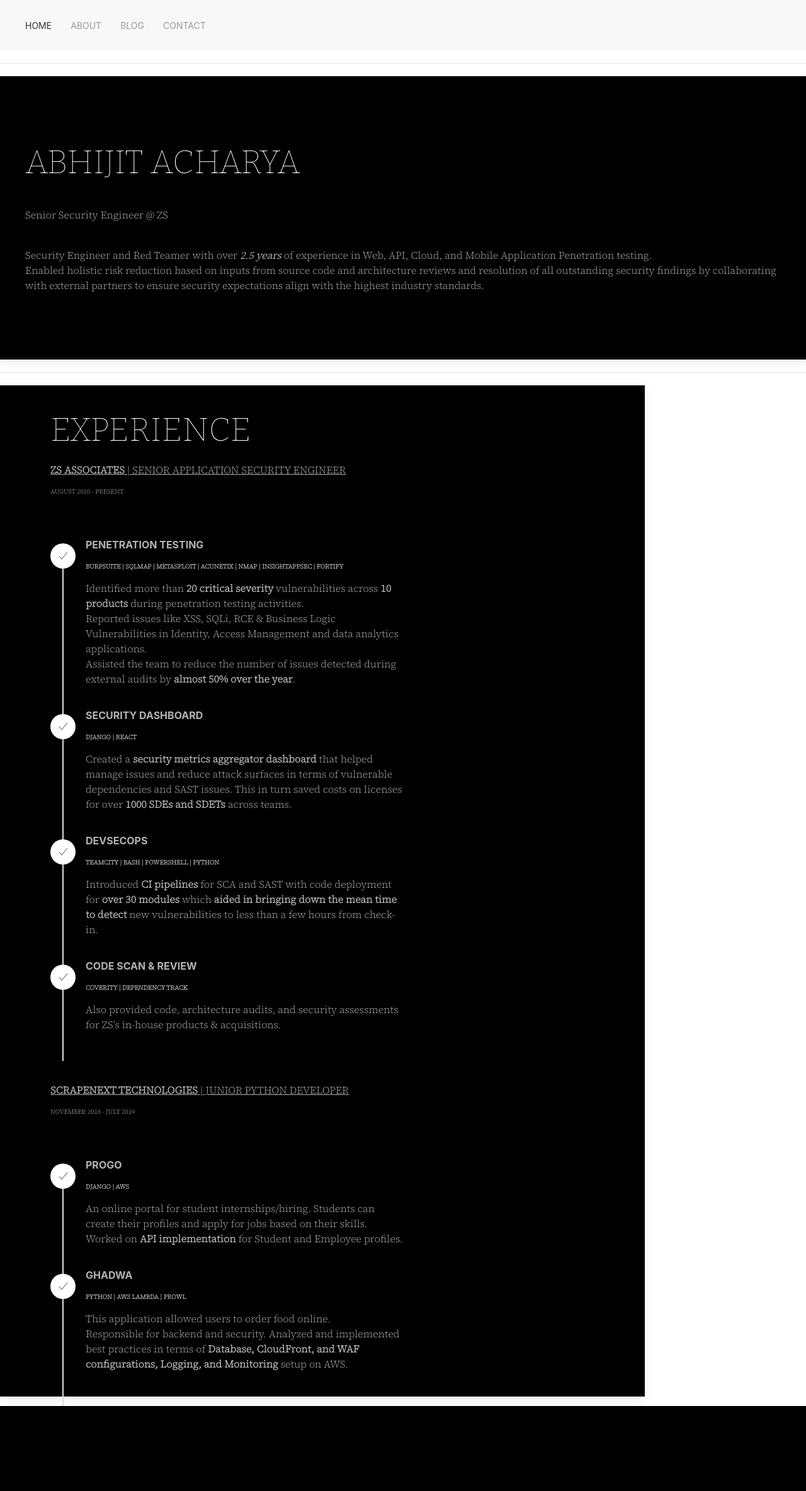
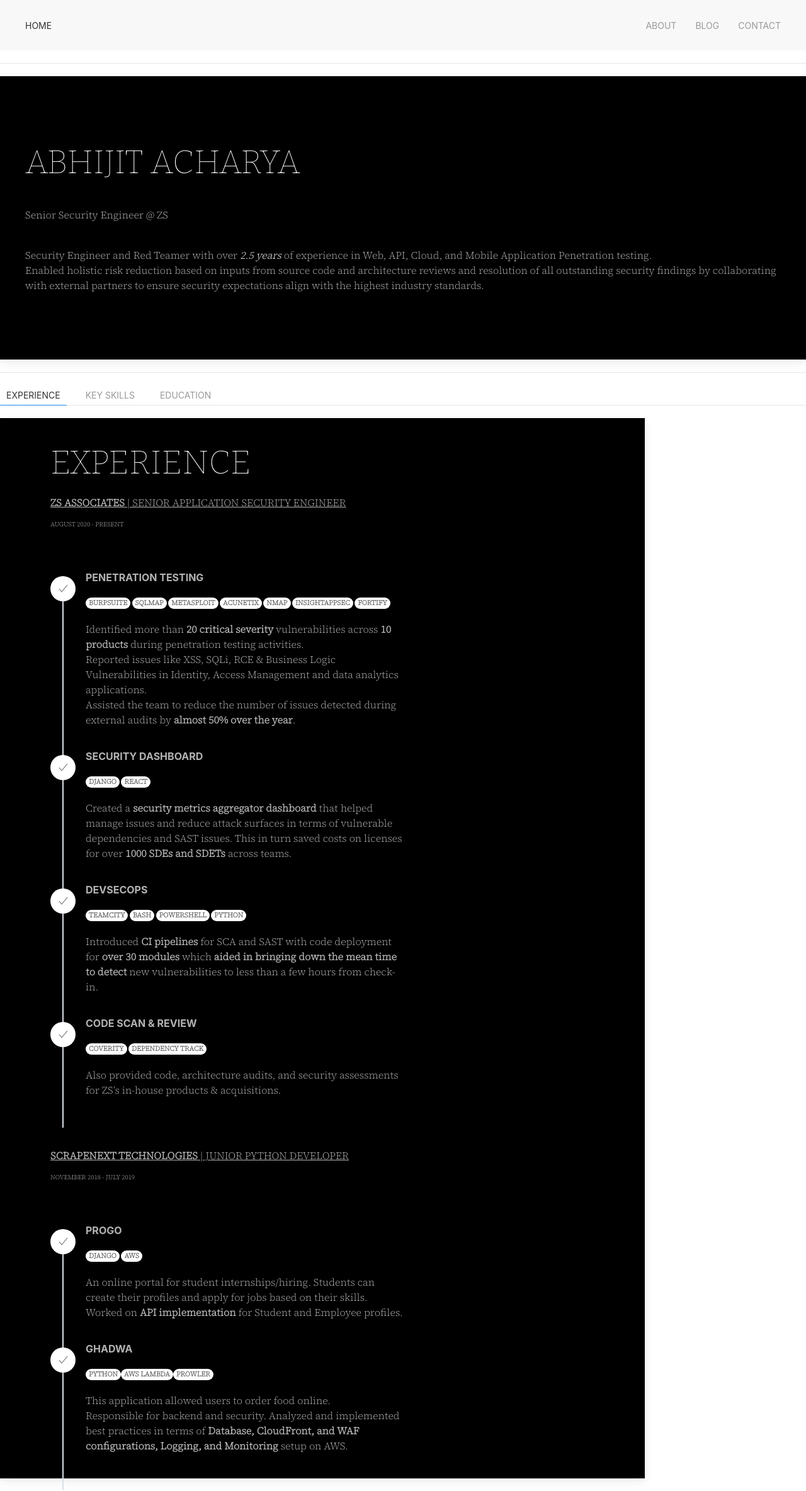
Before and after one commit to abhijitacharya793/abhijitacharya793.github.io, a Django app: page /about/ in a window 1280 px wide. Shown: the whole page at 63% size. Before the commit the page ends 2233 px from the top, so only its background shows below. Run offline with Django 4.2, Linux system fonts and the light colour scheme; some libraries are stand-ins or nearby versions.

Commit message:
URL Restructuring

```diff
--- a/katsuro/about/urls.py
+++ b/katsuro/about/urls.py
@@ -3,6 +3,6 @@
 from . import views
 
 urlpatterns = [
-    path('', views.about, name='about'),
+    path('about/', views.about, name='about'),
     path('contact/', views.contact, name='contact'),
 ]
--- a/katsuro/about/views.py
+++ b/katsuro/about/views.py
@@ -3,7 +3,7 @@
 
 def about(request):
     context = {'latest_question_list': 'test'}
-    return render(request, 'home/about.html', context)
+    return render(request, 'about/about.html', context)
 
 
 def contact(request):
--- a/katsuro/katsuro/settings.py
+++ b/katsuro/katsuro/settings.py
@@ -118,9 +118,9 @@
     STATIC_URL = "static/"
 else:
     STATIC_URL = os.path.join(BASE_DIR, "static/")
-# STATICFILES_DIRS = [
-#     os.path.join(BASE_DIR, "static"),
-# ]
+STATICFILES_DIRS = [
+    os.path.join(BASE_DIR, "static"),
+]
 STATIC_ROOT = os.path.join(BASE_DIR, "staticfiles")
 
 # Default primary key field type
--- a/katsuro/katsuro/urls.py
+++ b/katsuro/katsuro/urls.py
@@ -5,7 +5,7 @@
 
 urlpatterns = [
                   path('admin/', admin.site.urls),
-                  path('home/', include('home.urls')),
-                  path('about/', include('about.urls')),
+                  path('', include('home.urls')),
+                  path('', include('about.urls')),
                   path('blog/', include('blog.urls')),
               ] + static(settings.STATIC_URL, document_root=settings.STATIC_ROOT)
--- a/katsuro/static/css/styles.css
+++ b/katsuro/static/css/styles.css
@@ -20,6 +20,7 @@
 p {
   font-family: "Source Serif 4";
 }
+
 /* TIMELINE */
 .uk-timeline .uk-timeline-item .uk-card {
   max-height: 300px;
--- /dev/null
+++ b/katsuro/templates/about/about.html
@@ -0,0 +1,290 @@
+{% extends "nav/sidenav.html" %} {% block content %}
+
+<div
+  class="uk-height-large uk-card uk-card-secondary uk-card-body uk-flex uk-flex-middle"
+>
+  <div class="uk-grid-match" uk-grid>
+    <div>
+      <h1 class="uk-text-name uk-heading-small uk-text-uppercase">
+        Abhijit Acharya
+      </h1>
+      <p>Senior Security Engineer @ ZS</p>
+    </div>
+    <div>
+      <p>
+        Security Engineer and Red Teamer with over <em>2.5 years</em> of
+        experience in Web, API, Cloud, and Mobile Application Penetration
+        testing. <br />
+        Enabled holistic risk reduction based on inputs from source code and
+        architecture reviews and resolution of all outstanding security findings
+        by collaborating with external partners to ensure security expectations
+        align with the highest industry standards.
+      </p>
+    </div>
+  </div>
+</div>
+<hr />
+<ul uk-tab="{connect:'#exp'}">
+  <li class="uk-active"><a href="#">Experience</a></li>
+  <li><a href="#">Key Skills</a></li>
+  <li><a href="#">Education</a></li>
+</ul>
+<ul id="exp" class="uk-switcher uk-margin">
+  <li>
+    <div
+      class="uk-card uk-card-secondary uk-card-body uk-flex uk-flex-middle uk-width-4-5"
+    >
+      <div class="uk-container">
+        <div class="uk-grid-match" uk-grid>
+          <div>
+            <h1 class="uk-text-name uk-heading-small uk-text-uppercase">
+              Experience
+            </h1>
+            <div>
+              <p class="uk-text-uppercase">
+                <u
+                  ><b>ZS Associates</b> | Senior Application Security
+                  Engineer</u
+                >
+              </p>
+              <p class="uk-text-subtitle uk-text-uppercase">
+                August 2020 - Present
+              </p>
+            </div>
+          </div>
+          <div uk-grid>
+            <ul class="uk-width-2-3 uk-timeline">
+              <li class="uk-list uk-timeline-item">
+                <div class="uk-timeline-icon">
+                  <span class="uk-badge"><span uk-icon="check"></span></span>
+                </div>
+                <div class="uk-timeline-content">
+                  <b class="uk-text-title">PENETRATION TESTING</b> <br />
+                  <p class="uk-text-subtitle">
+                    <b
+                      ><span class="uk-badge">BURPSUITE</span>
+                      <span class="uk-badge">SQLMAP</span>
+                      <span class="uk-badge">METASPLOIT</span>
+                      <span class="uk-badge">ACUNETIX</span>
+                      <span class="uk-badge">NMAP</span>
+                      <span class="uk-badge">INSIGHTAPPSEC</span>
+                      <span class="uk-badge">FORTIFY</span></b
+                    >
+                  </p>
+                  <p>
+                    Identified more than
+                    <b>20 critical severity</b> vulnerabilities across
+                    <b>10 products</b> during penetration testing activities.
+                    <br />
+                    Reported issues like XSS, SQLi, RCE & Business Logic
+                    Vulnerabilities in Identity, Access Management and data
+                    analytics applications. <br />
+                    Assisted the team to reduce the number of issues detected
+                    during external audits by <b>almost 50% over the year</b>.
+                  </p>
+                </div>
+              </li>
+              <br />
+              <li class="uk-list uk-timeline-item">
+                <div class="uk-timeline-icon">
+                  <span class="uk-badge"><span uk-icon="check"></span></span>
+                </div>
+                <div class="uk-timeline-content">
+                  <b class="uk-text-title">SECURITY DASHBOARD</b> <br />
+                  <p class="uk-text-subtitle">
+                    <b
+                      ><span class="uk-badge">DJANGO</span>
+                      <span class="uk-badge">REACT</span></b
+                    >
+                  </p>
+                  <p>
+                    Created a <b>security metrics aggregator dashboard</b> that
+                    helped manage issues and reduce attack surfaces in terms of
+                    vulnerable dependencies and SAST issues. This in turn saved
+                    costs on licenses for over <b>1000 SDEs and SDETs</b> across
+                    teams.
+                  </p>
+                </div>
+              </li>
+              <br />
+              <li class="uk-list uk-timeline-item">
+                <div class="uk-timeline-icon">
+                  <span class="uk-badge"><span uk-icon="check"></span></span>
+                </div>
+                <div class="uk-timeline-content">
+                  <b class="uk-text-title">DEVSECOPS</b> <br />
+                  <p class="uk-text-subtitle">
+                    <b
+                      ><span class="uk-badge">TEAMCITY</span>
+                      <span class="uk-badge">BASH</span>
+                      <span class="uk-badge">POWERSHELL</span>
+                      <span class="uk-badge">PYTHON</span></b
+                    >
+                  </p>
+                  <p>
+                    Introduced <b>CI pipelines</b> for SCA and SAST with code
+                    deployment for <b>over 30 modules</b> which
+                    <b>aided in bringing down the mean time to detect</b> new
+                    vulnerabilities to less than a few hours from check-in.
+                  </p>
+                </div>
+              </li>
+              <br />
+              <li class="uk-list uk-timeline-item">
+                <div class="uk-timeline-icon">
+                  <span class="uk-badge"><span uk-icon="check"></span></span>
+                </div>
+                <div class="uk-timeline-content">
+                  <b class="uk-text-title">CODE SCAN & REVIEW</b> <br />
+                  <p class="uk-text-subtitle">
+                    <b
+                      ><span class="uk-badge">COVERITY</span>
+                      <span class="uk-badge">DEPENDENCY TRACK</span></b
+                    >
+                  </p>
+                  <p>
+                    Also provided code, architecture audits, and security
+                    assessments for ZS’s in-house products & acquisitions.
+                  </p>
+                </div>
+              </li>
+            </ul>
+          </div>
+        </div>
+      </div>
+    </div>
+    <div
+      class="uk-card uk-card-secondary uk-card-body uk-flex uk-flex-middle uk-width-4-5"
+    >
+      <div class="uk-container">
+        <div class="uk-grid-match" uk-grid>
+          <div>
+            <div>
+              <p class="uk-text-uppercase">
+                <u><b>Scrapenext Technologies</b> | Junior Python Developer</u>
+              </p>
+              <p class="uk-text-subtitle uk-text-uppercase">
+                November 2018 - July 2019
+              </p>
+            </div>
+          </div>
+          <div uk-grid>
+            <ul class="uk-width-2-3 uk-timeline">
+              <li class="uk-list uk-timeline-item">
+                <div class="uk-timeline-icon">
+                  <span class="uk-badge"><span uk-icon="check"></span></span>
+                </div>
+                <div class="uk-timeline-content">
+                  <b class="uk-text-title">PROGO</b> <br />
+                  <p class="uk-text-subtitle">
+                    <b
+                      ><span class="uk-badge">DJANGO</span>
+                      <span class="uk-badge">AWS</span></b
+                    >
+                  </p>
+                  <p>
+                    An online portal for student internships/hiring. Students
+                    can create their profiles and apply for jobs based on their
+                    skills.
+                    <br />
+                    Worked on <b>API implementation</b> for Student and Employee
+                    profiles.
+                  </p>
+                </div>
+              </li>
+              <br />
+              <li class="uk-list uk-timeline-item">
+                <div class="uk-timeline-icon">
+                  <span class="uk-badge"><span uk-icon="check"></span></span>
+                </div>
+                <div class="uk-timeline-content">
+                  <b class="uk-text-title">GHADWA</b> <br />
+                  <p class="uk-text-subtitle">
+                    <b
+                      ><span class="uk-badge">PYTHON</span
+                      ><span class="uk-badge">AWS LAMBDA</span
+                      ><span class="uk-badge">PROWLER</span></b
+                    >
+                  </p>
+                  <p>
+                    This application allowed users to order food online.<br />
+                    Responsible for backend and security. Analyzed and
+                    implemented best practices in terms of
+                    <b
+                      >Database, CloudFront, and WAF configurations, Logging,
+                      and Monitoring</b
+                    >
+                    setup on AWS.
+                  </p>
+                </div>
+              </li>
+            </ul>
+          </div>
+        </div>
+      </div>
+    </div>
+  </li>
+  <li>
+    <div
+      class="uk-card uk-card-secondary uk-card-body uk-flex uk-flex-middle uk-width-4-5"
+    >
+      <div class="uk-container">
+        <div class="uk-grid-match" uk-grid>
+          <div>
+            <h1 class="uk-text-name uk-heading-small uk-text-uppercase">
+              Key Skills
+            </h1>
+            <div>
+              <p class="uk-text-uppercase">
+                <u
+                  ><b>ZS Associates</b> | Senior Application Security
+                  Engineer</u
+                >
+              </p>
+              <p class="uk-text-subtitle uk-text-uppercase">
+                August 2020 - Present
+              </p>
+            </div>
+          </div>
+          <div uk-grid>
+            KEY SKILLS Web Application/API/Cloud (AWS & Azure)/Android/IOS
+            Penetration Testing • DevSecOps PROGRAMMING Java • JavaScript •
+            Python • Go • Bash TOOLS Burpsuite • DAST (Acunetix, InsightAppSec,
+            Fortify) • SAST (Coverity) • SCA (Dependency Track)
+          </div>
+        </div>
+      </div>
+    </div>
+  </li>
+  <li>
+    <div
+      class="uk-card uk-card-secondary uk-card-body uk-flex uk-flex-middle uk-width-4-5"
+    >
+      <div class="uk-container">
+        <div class="uk-grid-match" uk-grid>
+          <div>
+            <h1 class="uk-text-name uk-heading-small uk-text-uppercase">
+              Education
+            </h1>
+            <div>
+              <p class="uk-text-uppercase">
+                <u
+                  ><b>ZS Associates</b> | Senior Application Security
+                  Engineer</u
+                >
+              </p>
+              <p class="uk-text-subtitle uk-text-uppercase">
+                August 2020 - Present
+              </p>
+            </div>
+          </div>
+          <div uk-grid>
+            B.E. - EXTC FR. C. R. INSTITUTE OF TECHNOLOGY, NAVI MUMBAI -
+            2016-2020 CGPA: 9.16/10
+          </div>
+        </div>
+      </div>
+    </div>
+  </li>
+</ul>
+{% endblock %}
--- a/katsuro/templates/home/about.html
+++ /dev/null
@@ -1,181 +0,0 @@
-{% extends "nav/sidenav.html" %} {% block content %}
-
-<div
-  class="uk-height-large uk-card uk-card-secondary uk-card-body uk-flex uk-flex-middle"
->
-  <div class="uk-grid-match" uk-grid>
-    <div>
-      <h1 class="uk-text-name uk-heading-small uk-text-uppercase">
-        Abhijit Acharya
-      </h1>
-      <p>Senior Security Engineer @ ZS</p>
-    </div>
-    <div>
-      <p>
-        Security Engineer and Red Teamer with over <em>2.5 years</em> of
-        experience in Web, API, Cloud, and Mobile Application Penetration
-        testing. <br />
-        Enabled holistic risk reduction based on inputs from source code and
-        architecture reviews and resolution of all outstanding security findings
-        by collaborating with external partners to ensure security expectations
-        align with the highest industry standards.
-      </p>
-    </div>
-  </div>
-</div>
-<hr />
-<div class="uk-card uk-card-secondary uk-card-body uk-flex uk-flex-middle uk-width-4-5">
-  <div class="uk-container">
-    <div class="uk-grid-match" uk-grid>
-      <div>
-        <h1 class="uk-text-name uk-heading-small uk-text-uppercase">
-          Experience
-        </h1>
-        <div>
-          <p class="uk-text-uppercase">
-            <u><b>ZS Associates</b> | Senior Application Security Engineer</u>
-          </p>
-          <p class="uk-text-subtitle uk-text-uppercase">
-            August 2020 - Present
-          </p>
-        </div>
-      </div>
-      <div uk-grid>
-        <ul class="uk-width-2-3 uk-timeline">
-          <li class="uk-list uk-timeline-item">
-            <div class="uk-timeline-icon">
-              <span class="uk-badge"><span uk-icon="check"></span></span>
-            </div>
-            <div class="uk-timeline-content">
-              <b class="uk-text-title">PENETRATION TESTING</b> <br />
-              <p class="uk-text-subtitle">
-                <b
-                  >BURPSUITE | SQLMAP | METASPLOIT | ACUNETIX | NMAP |
-                  INSIGHTAPPSEC | FORTIFY</b
-                >
-              </p>
-              <p>
-                Identified more than <b>20 critical severity</b> vulnerabilities
-                across <b>10 products</b> during penetration testing activities.
-                <br />
-                Reported issues like XSS, SQLi, RCE & Business Logic
-                Vulnerabilities in Identity, Access Management and data
-                analytics applications. <br />
-                Assisted the team to reduce the number of issues detected during
-                external audits by <b>almost 50% over the year</b>.
-              </p>
-            </div>
-          </li>
-          <br />
-          <li class="uk-list uk-timeline-item">
-            <div class="uk-timeline-icon">
-              <span class="uk-badge"><span uk-icon="check"></span></span>
-            </div>
-            <div class="uk-timeline-content">
-              <b class="uk-text-title">SECURITY DASHBOARD</b> <br />
-              <p class="uk-text-subtitle"><b>DJANGO | REACT</b></p>
-              <p>
-                Created a <b>security metrics aggregator dashboard</b> that
-                helped manage issues and reduce attack surfaces in terms of
-                vulnerable dependencies and SAST issues. This in turn saved
-                costs on licenses for over <b>1000 SDEs and SDETs</b> across
-                teams.
-              </p>
-            </div>
-          </li>
-          <br />
-          <li class="uk-list uk-timeline-item">
-            <div class="uk-timeline-icon">
-              <span class="uk-badge"><span uk-icon="check"></span></span>
-            </div>
-            <div class="uk-timeline-content">
-              <b class="uk-text-title">DEVSECOPS</b> <br />
-              <p class="uk-text-subtitle">
-                <b>TEAMCITY | BASH | POWERSHELL | PYTHON</b>
-              </p>
-              <p>
-                Introduced <b>CI pipelines</b> for SCA and SAST with code
-                deployment for <b>over 30 modules</b> which
-                <b>aided in bringing down the mean time to detect</b> new
-                vulnerabilities to less than a few hours from check-in.
-              </p>
-            </div>
-          </li>
-          <br />
-          <li class="uk-list uk-timeline-item">
-            <div class="uk-timeline-icon">
-              <span class="uk-badge"><span uk-icon="check"></span></span>
-            </div>
-            <div class="uk-timeline-content">
-              <b class="uk-text-title">CODE SCAN & REVIEW</b> <br />
-              <p class="uk-text-subtitle"><b>COVERITY | DEPENDENCY TRACK</b></p>
-              <p>
-                Also provided code, architecture audits, and security
-                assessments for ZS’s in-house products & acquisitions.
-              </p>
-            </div>
-          </li>
-        </ul>
-      </div>
-    </div>
-  </div>
-</div>
-<div class="uk-card uk-card-secondary uk-card-body uk-flex uk-flex-middle uk-width-4-5">
-  <div class="uk-container">
-    <div class="uk-grid-match" uk-grid>
-      <div>
-        <div>
-          <p class="uk-text-uppercase">
-            <u><b>Scrapenext Technologies</b> | Junior Python Developer</u>
-          </p>
-          <p class="uk-text-subtitle uk-text-uppercase">
-            November 2018 - July 2019
-          </p>
-        </div>
-      </div>
-      <div uk-grid>
-        <ul class="uk-width-2-3 uk-timeline">
-          <li class="uk-list uk-timeline-item">
-            <div class="uk-timeline-icon">
-              <span class="uk-badge"><span uk-icon="check"></span></span>
-            </div>
-            <div class="uk-timeline-content">
-              <b class="uk-text-title">PROGO</b> <br />
-              <p class="uk-text-subtitle">
-                <b>DJANGO | AWS</b>
-              </p>
-              <p>
-                An online portal for student internships/hiring. Students can
-                create their profiles and apply for jobs based on their skills.
-                <br />
-                Worked on <b>API implementation</b> for Student and Employee
-                profiles.
-              </p>
-            </div>
-          </li>
-          <br />
-          <li class="uk-list uk-timeline-item">
-            <div class="uk-timeline-icon">
-              <span class="uk-badge"><span uk-icon="check"></span></span>
-            </div>
-            <div class="uk-timeline-content">
-              <b class="uk-text-title">GHADWA</b> <br />
-              <p class="uk-text-subtitle"><b>PYTHON | AWS LAMBDA | PROWL</b></p>
-              <p>
-                This application allowed users to order food online.<br />
-                Responsible for backend and security. Analyzed and implemented
-                best practices in terms of
-                <b
-                  >Database, CloudFront, and WAF configurations, Logging, and
-                  Monitoring</b
-                >
-                setup on AWS.
-              </p>
-            </div>
-          </li>
-        </ul>
-      </div>
-    </div>
-  </div>
-</div>
-{% endblock %}
--- a/katsuro/templates/nav/navigation.html
+++ b/katsuro/templates/nav/navigation.html
@@ -1,10 +1,14 @@
 {% extends "base/base.html" %} {% block navigation %} {% load static %}
-<nav class="uk-navbar-container">
+<nav class="uk-navbar-container uk-background-primary">
   <div class="uk-container">
     <div uk-navbar>
       <div class="uk-navbar-left">
         <ul class="uk-navbar-nav">
           <li class="uk-active"><a href="{% url 'home' %}">Home</a></li>
+        </ul>
+      </div>
+      <div class="uk-navbar-right">
+        <ul class="uk-navbar-nav">
           <li><a href="{% url 'about' %}">About</a></li>
           <li><a href="{% url 'blog' %}">Blog</a></li>
           <li><a href="{% url 'contact' %}">Contact</a></li>
```
Also changed, not shown: katsuro/templates/home/contact.html (+14 -13 lines), katsuro/templates/home/home.html (+18 -3 lines), katsuro/templates/about/education.html (added), katsuro/templates/about/experience.html (added), katsuro/templates/about/keySkills.html (added).
